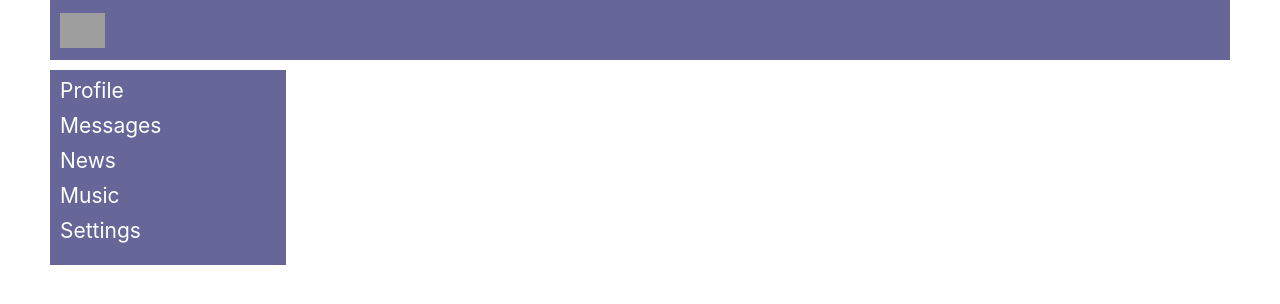
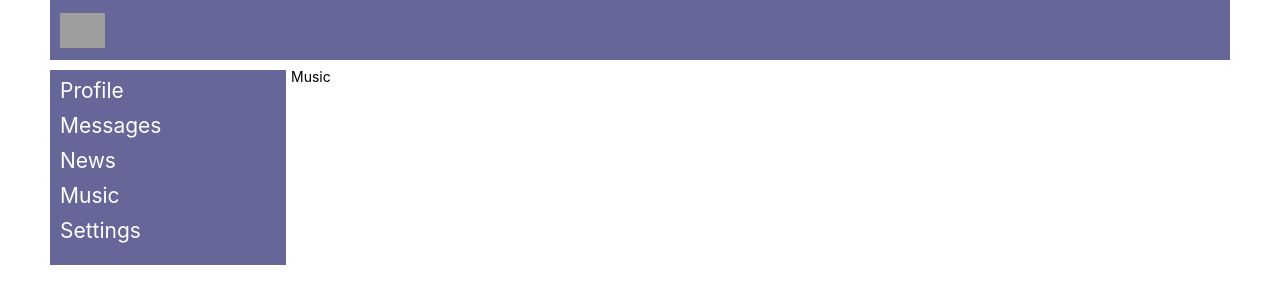
Before and after one commit to Aluminaze/social-network, a React (Create React App) app: page /music in a window 1280 px wide. Shown: the top 304 px of the page. Built offline with nearby package versions, Linux system fonts and the light colour scheme; grey boxes are pictures that could not be loaded.

Commit message:
Added menu components

```diff
--- a/src/App.js
+++ b/src/App.js
@@ -1,17 +1,19 @@
 import React from 'react';
+import { BrowserRouter, Switch, Route } from 'react-router-dom';
 import './style/css/App.css';
 import Header from './components/Header/Header';
 import NavBar from './components/NavBar/NavBar';
 import Profile from './components/Profile/Profile';
 import Dialogs from './components/Dialogs/Dialogs';
-import { BrowserRouter, Switch, Route } from 'react-router-dom';
+import News from './components/News/News';
+import Music from './components/Music/Music';
+import Settings from './components/Settings/Settings';
 
 const App = () => {
   return (
     <BrowserRouter>
       <div className="container">
         <Header />
-
         <section className="wrapper">
           <NavBar />
           <Switch>
@@ -21,6 +23,15 @@ const App = () => {
             <Route path="/dialogs">
               <Dialogs />
             </Route>
+            <Route path="/news">
+              <News />
+            </Route>
+            <Route path="/music">
+              <Music />
+            </Route>
+            <Route path="/settings">
+              <Settings />
+            </Route>
           </Switch>
         </section>
       </div>
--- /dev/null
+++ b/src/components/Music/Music.jsx
@@ -0,0 +1,12 @@
+import React from 'react';
+import style from './Music.module.css';
+
+const Music = (props) => {
+    return (
+        <div>
+            Music
+        </div>
+    )
+}
+
+export default Music;
--- a/src/components/NavBar/NavBar.jsx
+++ b/src/components/NavBar/NavBar.jsx
@@ -1,17 +1,18 @@
 import React from 'react';
 import style from './NavBar.module.css'
+import { NavLink } from 'react-router-dom';
 
 const NavBar = () => {
     return (
         <nav className={style.nav}>
           <ul>
-            <li className={style.item}><a className={style.link} href="/profile">Profile</a></li>
-            <li className={style.item}><a className={style.link} href="/dialogs">Messages</a></li>
-            <li className={style.item}><a className={style.link} href="#">News</a></li>
-            <li className={style.item}><a className={style.link} href="#">Music</a></li>
+            <li className={style.item}><NavLink className={style.link} to="/profile">Profile</NavLink></li>
+            <li className={style.item}><NavLink className={style.link} to="/dialogs">Messages</NavLink></li>
+            <li className={style.item}><NavLink className={style.link} to="/news">News</NavLink></li>
+            <li className={style.item}><NavLink className={style.link} to="/music">Music</NavLink></li>
           </ul>
           <ul>
-          <li className={style.item}><a className={style.link} href="#">Settings</a></li>
+          <li className={style.item}><NavLink className={style.link} to="/settings">Settings</NavLink></li>
           </ul>
         </nav>
     )
--- /dev/null
+++ b/src/components/News/News.jsx
@@ -0,0 +1,12 @@
+import React from 'react';
+import style from './News.module.css';
+
+const News = (props) => {
+    return (
+        <div>
+            News
+        </div>
+    )
+}
+
+export default News;
--- /dev/null
+++ b/src/components/Settings/Settings.jsx
@@ -0,0 +1,12 @@
+import React from 'react';
+import style from './Settings.module.css';
+
+const Settings = (props) => {
+    return (
+        <div>
+            Settings
+        </div>
+    )
+}
+
+export default Settings;
```
Also changed, not shown: src/components/Music/Music.module.css (added), src/components/News/News.module.css (added), src/components/Settings/Settings.module.css (added).
